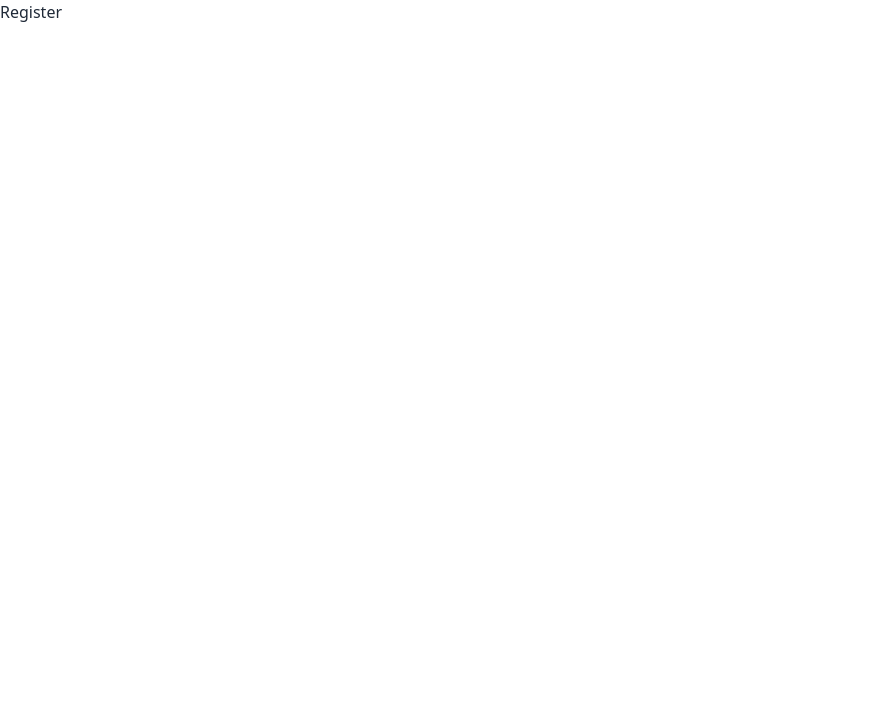
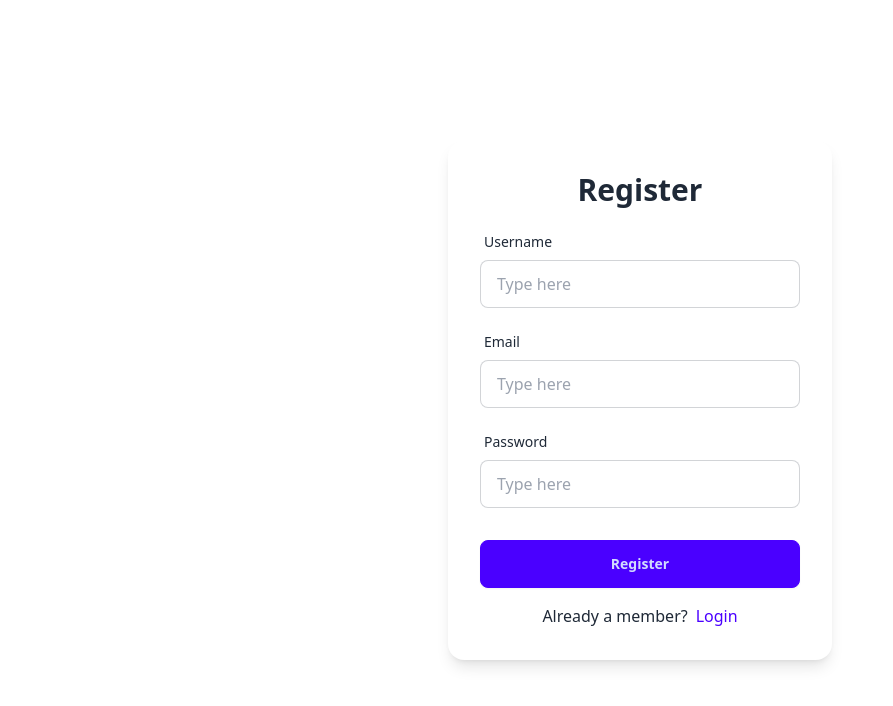
Before and after one commit to Myo-Htet-San-Brainy/pyan-yaung, a React (Vite) app: page /register in a window 1280 px wide. Shown: the top 706 px of the page, without its empty margins (0-893 px from the left). Built offline with nearby package versions, Linux system fonts and the light colour scheme.

Commit message:
added login and register page structure

```diff
--- /dev/null
+++ b/src/components/FormInput.jsx
@@ -0,0 +1,18 @@
+const FormInput = ({ label, name, type, defaultValue, size }) => {
+  return (
+    <div className="form-control">
+      <label className="label">
+        <span className="label-text capitalize">{label}</span>
+      </label>
+      <input
+        type={type}
+        name={name}
+        defaultValue={defaultValue}
+        placeholder="Type here"
+        className={`input input-bordered ${size}`}
+      />
+    </div>
+  );
+};
+
+export default FormInput;
--- /dev/null
+++ b/src/components/SubmitBtn.jsx
@@ -0,0 +1,22 @@
+import { useNavigation } from "react-router-dom";
+
+const SubmitBtn = ({ text }) => {
+  const isSubmitting = useNavigation()?.state === "submitting";
+  return (
+    <button
+      className="btn btn-primary btn-block capitalize"
+      type="submit"
+      disabled={isSubmitting}
+    >
+      {isSubmitting ? (
+        <>
+          <span className="loading loading-spinner"></span> Sending...
+        </>
+      ) : (
+        text || "submit"
+      )}
+    </button>
+  );
+};
+
+export default SubmitBtn;
--- /dev/null
+++ b/src/components/index.js
@@ -0,0 +1,2 @@
+export { default as FormInput } from "./FormInput";
+export { default as SubmitBtn } from "./SubmitBtn";
--- a/src/pages/Login.jsx
+++ b/src/pages/Login.jsx
@@ -1,7 +1,31 @@
-import React from "react";
+import { FormInput, SubmitBtn } from "../components";
+import { Link, Form } from "react-router-dom";
 
 const Login = () => {
-  return <div>Login</div>;
+  return (
+    <section className="h-screen grid place-items-center">
+      <Form
+        className="card w-96 p-8 bg-base-100 shadow-lg flex flex-col gap-y-4"
+        method="post"
+      >
+        <h4 className="capitalize text-2xl font-bold text-center">Login</h4>
+        <FormInput label="email" name="identifier" type="email" />
+        <FormInput label="password" name="password" type="password" />
+        <div className="mt-8">
+          <SubmitBtn text="Login" />
+        </div>
+        <p className="text-center">
+          Not a member yet?
+          <Link
+            to="/register"
+            className=" ml-2 link link-hover link-primary capitalize"
+          >
+            Register
+          </Link>
+        </p>
+      </Form>
+    </section>
+  );
 };
 
 export default Login;
--- a/src/pages/Register.jsx
+++ b/src/pages/Register.jsx
@@ -1,7 +1,32 @@
-import React from "react";
+import { FormInput, SubmitBtn } from "../components";
+import { Form, Link } from "react-router-dom";
 
 const Register = () => {
-  return <div>Register</div>;
+  return (
+    <section className="h-screen grid place-items-center">
+      <Form
+        method="POST"
+        className="card w-96 p-8 bg-base-100 shadow-lg flex flex-col gap-y-4"
+      >
+        <h4 className="text-center text-3xl font-bold">Register</h4>
+        <FormInput type="text" label="username" name="username" />
+        <FormInput type="email" label="email" name="email" />
+        <FormInput type="password" label="password" name="password" />
+        <div className="mt-4">
+          <SubmitBtn text="register" />
+        </div>
+
+        <p className="text-center">
+          Already a member?
+          <Link
+            to="/login"
+            className="ml-2 link link-hover link-primary capitalize"
+          >
+            login
+          </Link>
+        </p>
+      </Form>
+    </section>
+  );
 };
-
 export default Register;
--- /dev/null
+++ b/src/utils/index.jsx
@@ -0,0 +1,6 @@
+import axios from "axios";
+const baseurl = "https://strapi-store-server.onrender.com/api";
+
+export const instance = axios.create({
+  baseURL: baseurl,
+});
```
